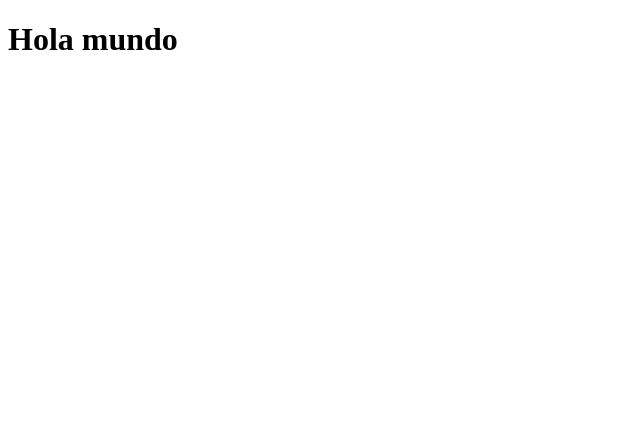
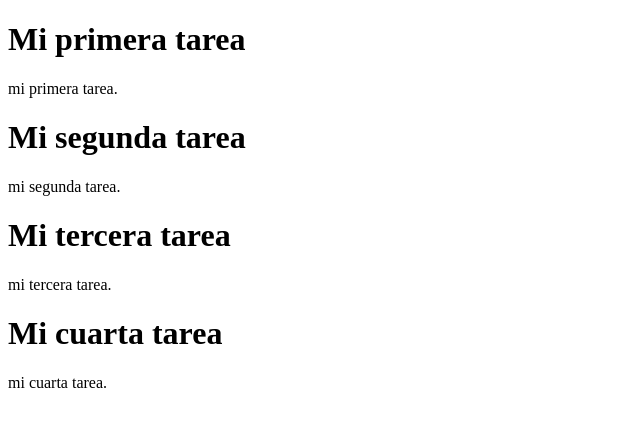
Before and after one commit to panxoyk/javascript_react-tasks, a React (Vite) app: page / in a window 1280 px wide. Shown: the top 426 px of the page, without its empty margins (0-640 px from the left). Built offline with nearby package versions, Linux system fonts and the light colour scheme.

Commit message:
Primera Sesión proyecto

```diff
--- a/src/App.jsx
+++ b/src/App.jsx
@@ -1,5 +1,9 @@
+import TaskList from './TaskList';
+
 function App () {
-  return <h1> Hola mundo </h1>
+  return <div>
+    <TaskList />
+  </div>
 };
 
 export default App;
--- /dev/null
+++ b/src/TaskList.jsx
@@ -0,0 +1,27 @@
+import {tasks as data} from './tasks';
+import {useState,useEffect} from 'react';
+
+function TaskList () {
+    const [tasks, setTasks] = useState([]);
+
+    useEffect(() => {
+        setTasks(data);
+    }, [])
+
+    if (tasks.length === 0) {
+        return <h1> No hat tareas aún </h1>
+    };
+
+    return <div>
+        {
+            tasks.map((task) => (
+                <div key={task.id}>
+                    <h1> {task.title} </h1>
+                    <p> {task.description} </p>
+                </div>
+            ))
+        }
+    </div>
+};
+
+export default TaskList;
--- /dev/null
+++ b/src/tasks.js
@@ -0,0 +1,22 @@
+export const tasks = [
+    {
+        id: 0,
+        title: 'Mi primera tarea',
+        description: 'mi primera tarea.'
+    },
+    {
+        id: 1,
+        title: 'Mi segunda tarea',
+        description: 'mi segunda tarea.'
+    },
+    {
+        id: 2,
+        title: 'Mi tercera tarea',
+        description: 'mi tercera tarea.'
+    },
+    {
+        id: 3,
+        title: 'Mi cuarta tarea',
+        description: 'mi cuarta tarea.'
+    },
+];
```
Also changed, not shown: src/App.css (added).
